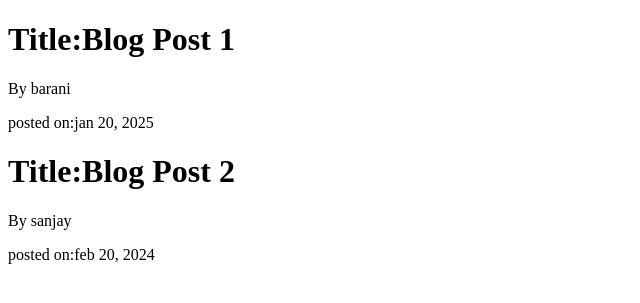
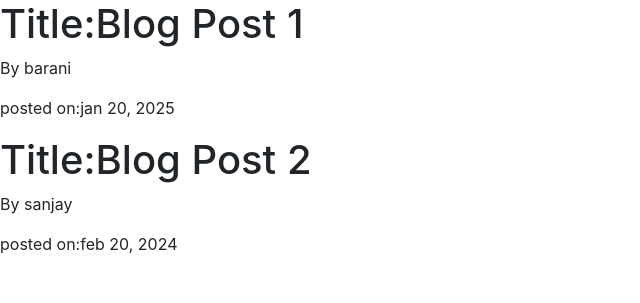
Before and after one commit to barani961/flask-all-work, a Flask app: page / in a window 1280 px wide. Shown: the top 303 px of the page, without its empty margins (0-640 px from the left). Run offline with Flask 3, Linux system fonts and the light colour scheme.

Commit message:
added bootstrap in layout.html

```diff
--- a/templates/layout.html
+++ b/templates/layout.html
@@ -1,6 +1,13 @@
 <!DOCTYPE html>
 <html lang="en">
 <head>
+        <!-- Required meta tags -->
+        <meta charset="utf-8">
+        <meta name="viewport" content="width=device-width, initial-scale=1, shrink-to-fit=no">
+
+        <!-- Bootstrap CSS -->
+        <link rel="stylesheet" href="https://cdn.jsdelivr.net/npm/bootstrap@4.1.3/dist/css/bootstrap.min.css" integrity="sha384-MCw98/SFnGE8fJT3GXwEOngsV7Zt27NXFoaoApmYm81iuXoPkFOJwJ8ERdknLPMO" crossorigin="anonymous">
+
     {% if title %}
     <title>Flask-blog-{{title}} </title>
     {% else %}
```
